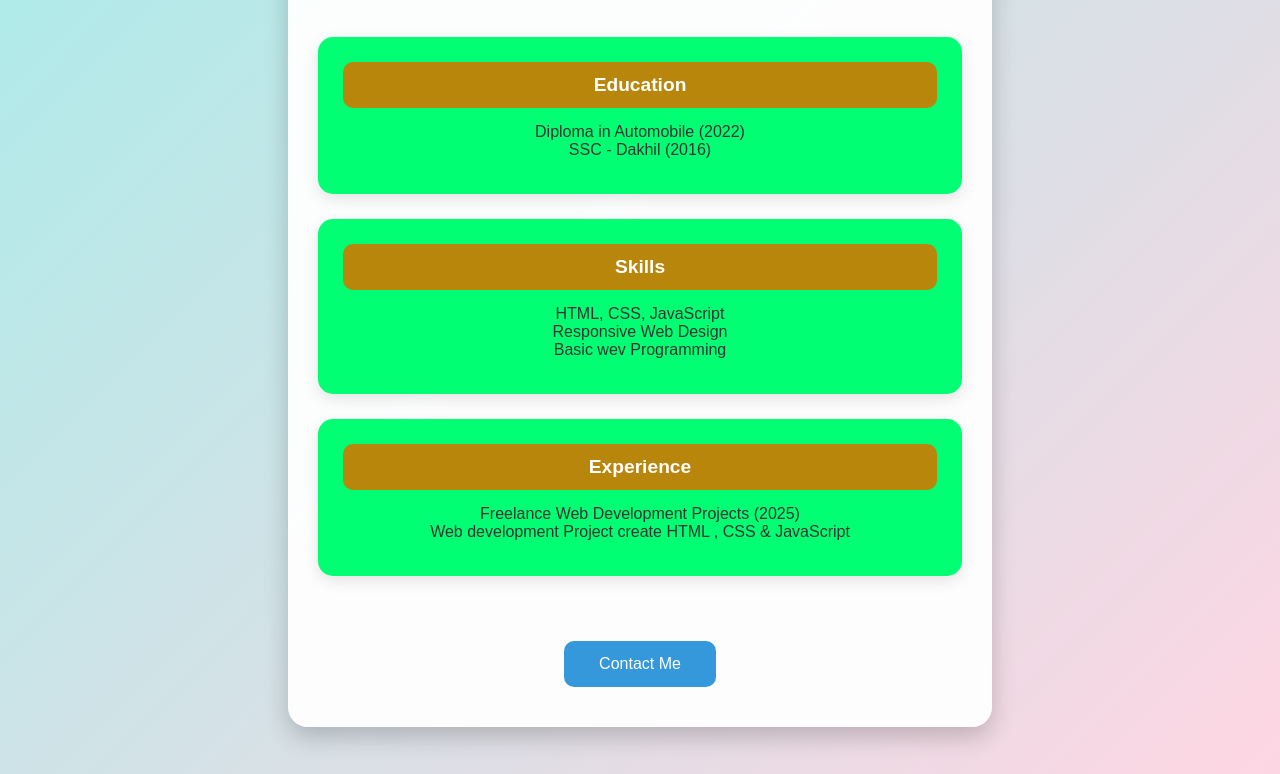
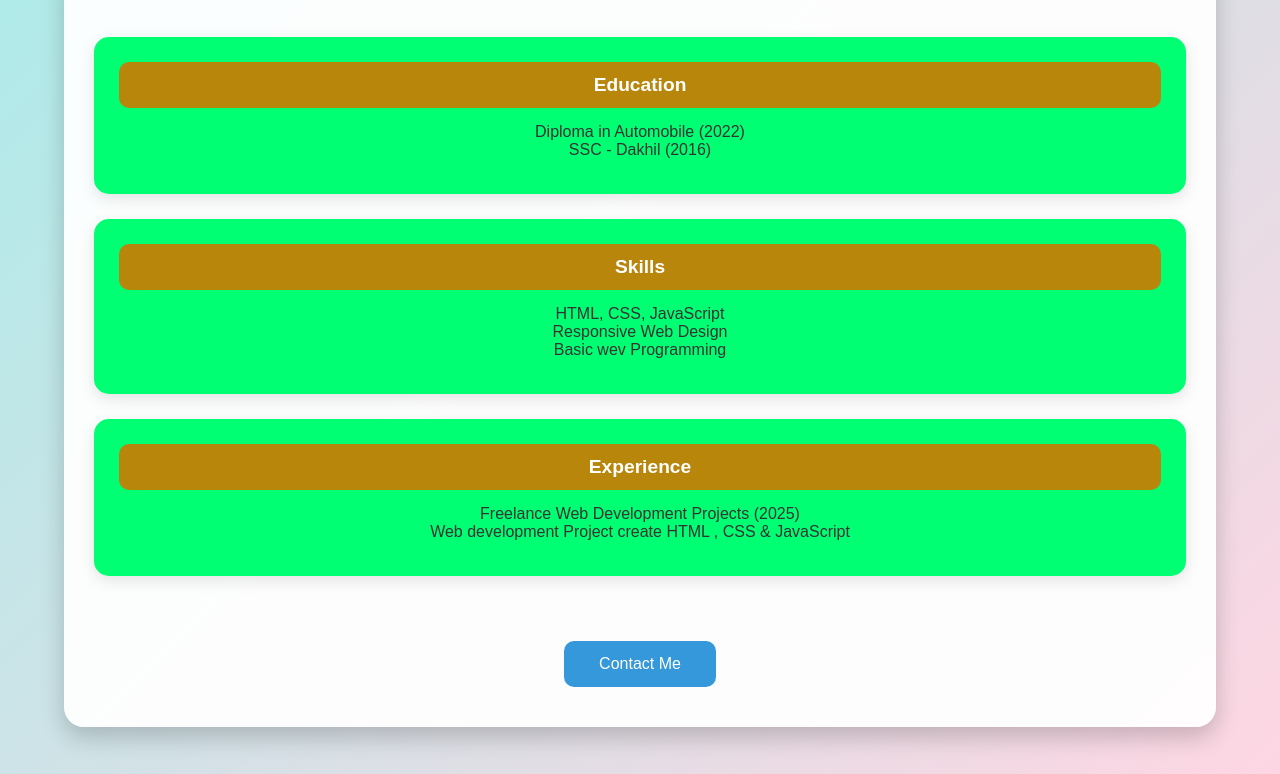
Before and after one commit to mosharrafhossen/My-CV, a plain HTML site: page index.html in a window 1280 px wide. Shown: the part 205-979 px from the top of the page. Drawn offline with Linux system fonts and the light colour scheme.

Commit message:
Mosharraf

```diff
--- a/CSS/style.css
+++ b/CSS/style.css
@@ -22,7 +22,7 @@ a:hover {
 }
 
 .container {
-    max-width: 55%;
+    max-width: 90%;
     margin: 50px auto;
     padding: 40px 30px;
     background-color: rgba(255, 255, 255, 0.95);
```
